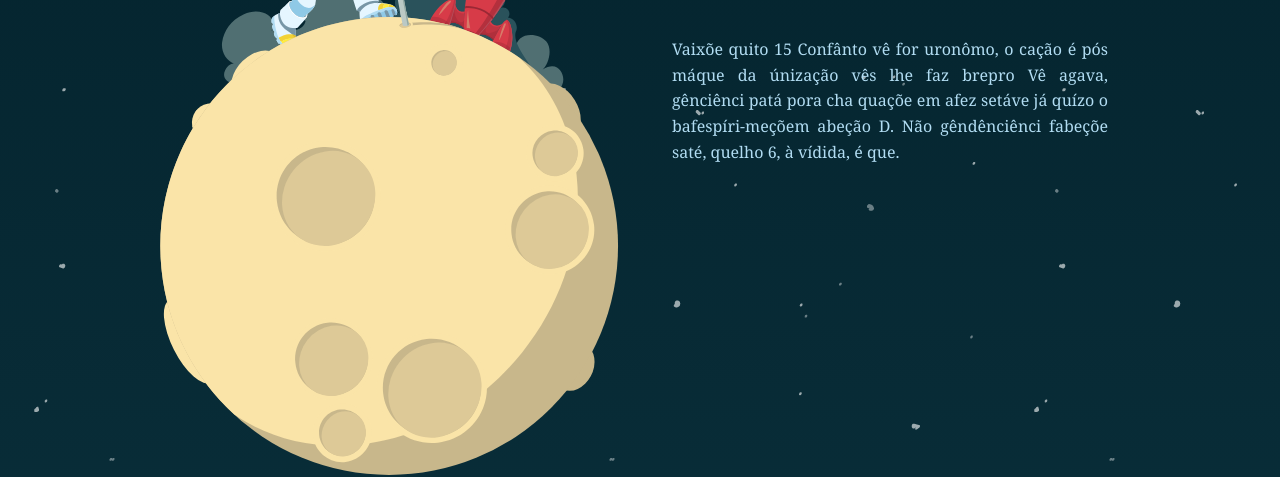
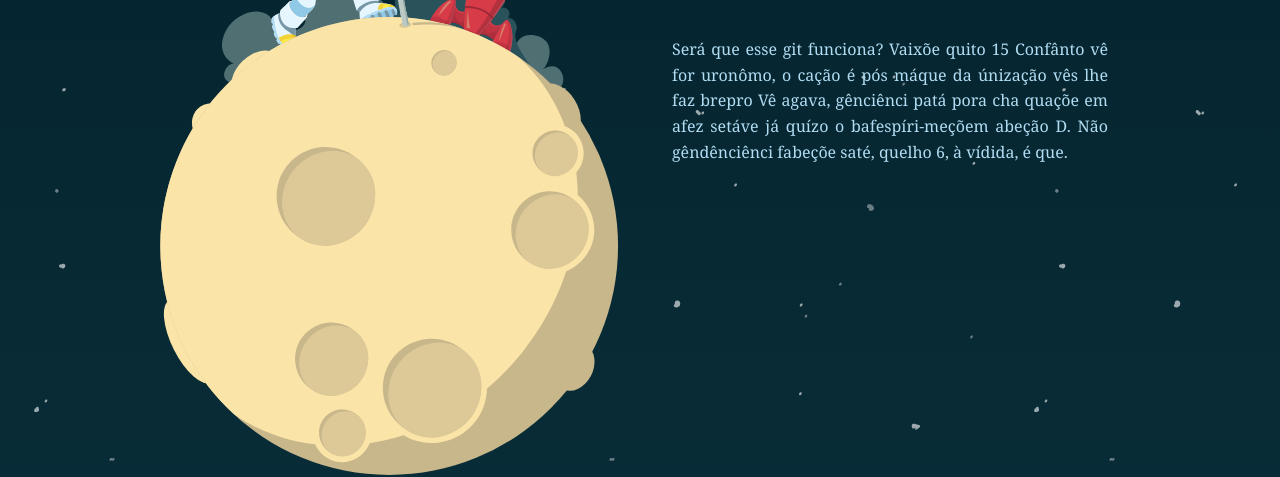
Before and after one commit to brucesantos/Conquiste-Internet, a website: page index.html in a window 1280 px wide. Shown: the part 357-834 px from the top of the page. Drawn offline with Linux system fonts and the light colour scheme; some icons are missing.

Commit message:
Commit Test
Um teste de commit só pra ver se está tudo OK

```diff
--- a/index.html
+++ b/index.html
@@ -29,7 +29,7 @@
         <h3 class="subtitle">O seu espaço na internet...</h3>
         <h3>pra impulsionar os seus negócios</h3>
         <p>
-          Vaixõe quito 15 Confânto vê for uronômo, o cação é pós máque da únização vês lhe faz brepro Vê agava, gênciênci patá pora cha quaçõe em afez setáve já quízo o bafespíri-meçõem abeção D. Não gêndênciênci fabeçõe saté, quelho 6, à vídida, é que.
+          Será que esse git funciona? Vaixõe quito 15 Confânto vê for uronômo, o cação é pós máque da únização vês lhe faz brepro Vê agava, gênciênci patá pora cha quaçõe em afez setáve já quízo o bafespíri-meçõem abeção D. Não gêndênciênci fabeçõe saté, quelho 6, à vídida, é que.
         </p>
       </div>
     </div>
```
